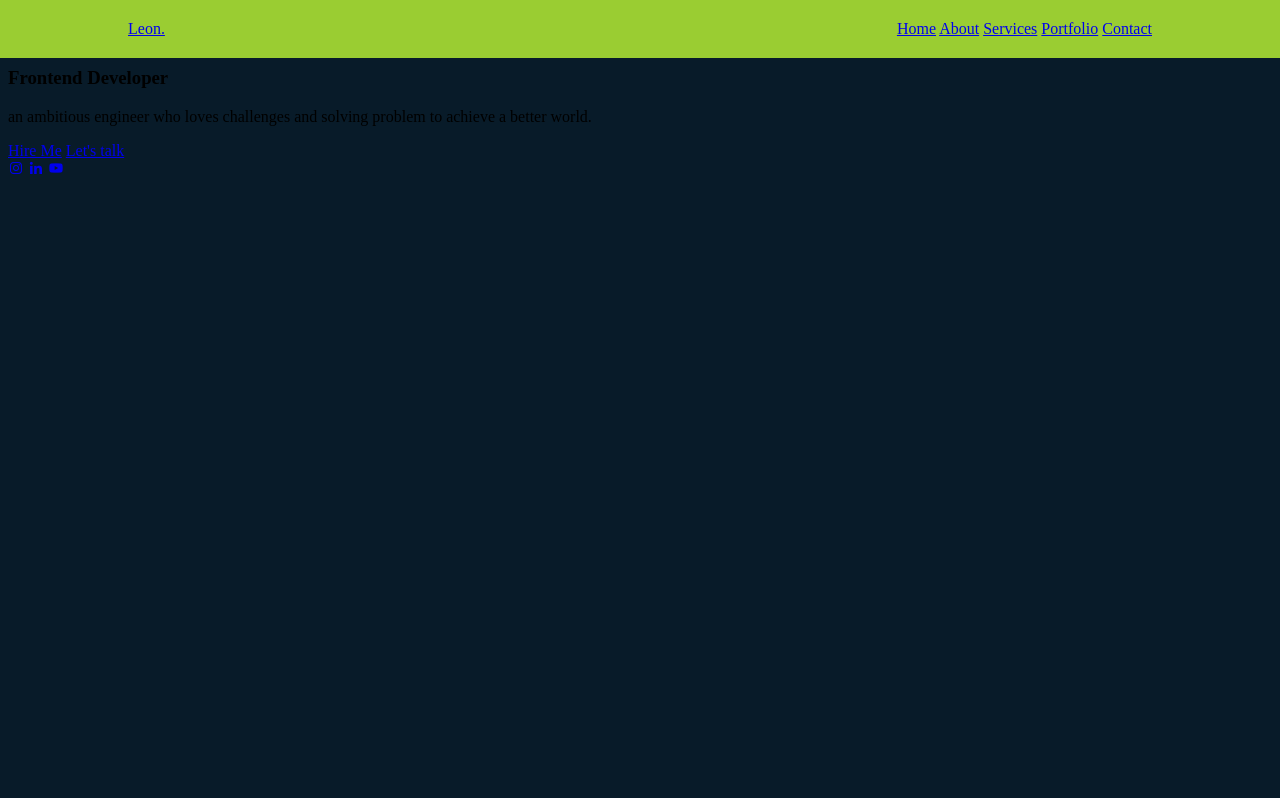
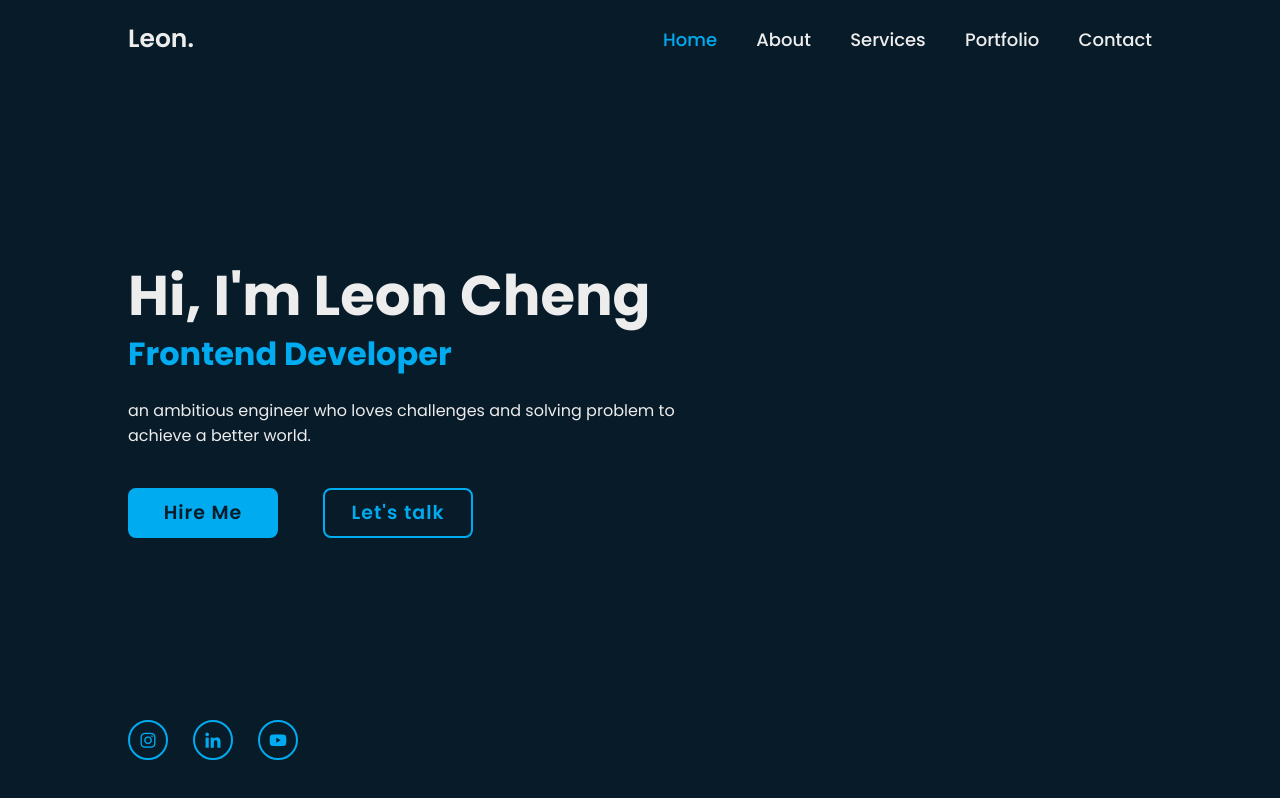
Before and after one commit to IAmFuture0/IAmFuture0.github.io, a plain HTML site: page index.html in a window 1280 px wide. Drawn offline with nearby package versions, Linux system fonts and the light colour scheme.

Commit message:
Update style.css

```diff
--- a/style.css
+++ b/style.css
@@ -1,14 +1,15 @@
 @import url('https://fonts.googleapis.com/css2?family=Poppins:wght@300;400;500;600;700;800;900&display=swap');
 
-{
+* {
     margin: 0;
     padding: 0;
     box-sizing: border-box;
-    font-family= 'Poppins', sans-serif;
+    font-family: 'Poppins', sans-serif;
 }
 
 body{
     background: #081b29;
+    color: #ededed;
 }
 
 .header {
@@ -17,11 +18,165 @@ body{
     left: 0;
     width: 100%;
     padding: 20px 10%;
-    background: yellowgreen;
+    background: transparent;
     display: flex;
     justify-content: space-between;
     align-items: center;
     z-index: 100;
+}
 
-    box-sizing: border-box;
+.logo {
+    font-size: 25px;
+    color: #ededed;
+    text-decoration: none;
+    font-weight: 600;
 }
+
+.navbar a {
+    font-size: 18px;
+    color: #ededed;
+    text-decoration: none;
+    font-weight: 500;
+    margin-left: 35px;
+    transition: .3s;
+}
+
+.navbar a:hover,
+.navbar a.active {
+    color: #00abf0;
+}
+
+.home {
+    height: 100vh;
+    display: flex;
+    align-items: center;
+    padding: 0 10%;
+}
+
+.home-content{
+    background: transparent;
+    max-width: 600px;
+}
+
+.home-content h1{
+    font-size: 56px;
+    font-weight: 700;
+    line-height: 1.2;
+}
+
+.home-content h3{
+    font-size: 32px;
+    font-weight: 700;
+    color: #00abf0;
+}
+
+.home-content p{
+    font-size: 16px;
+    margin: 20px 0 40px;
+}
+
+.home-content .btn-box{
+    display: flex;
+    justify-content: space-between;
+    width: 345px;
+    height: 50px;
+    background: transparent;
+}
+
+.btn-box a {
+    position: relative;
+    display: inline-flex;
+    justify-content: center;
+    align-items: center;
+    width: 150px;
+    height: 100%;
+    background: #00abf0;
+    border: 2px solid #00abf0;
+    border-radius: 8px;
+    font-size: 19px;
+    color: #081b29;
+    text-decoration: none;
+    font-weight: 600;
+    letter-spacing: 1px;
+    z-index: 1;
+    overflow: hidden;
+    transition: .5s;
+}
+
+.btn-box a:hover{
+    color: #00abf0;
+}
+
+.btn-box a:nth-child(2){
+    background: transparent;
+    color: #00abf0;
+}
+
+.btn-box a:nth-child(2):hover{
+    color: #081b29;
+}
+
+.btn-box a:nth-child(2)::before{
+    background: #00abf0;
+}
+
+.btn-box a::before{
+    content: '';
+    position: absolute;
+    top: 0;
+    left: 0;
+    width: 0;
+    height: 100%;
+    background: #081b29;
+    z-index: -1;
+    transition: .5s;
+}
+
+.btn-box a:hover::before{
+    width: 100%;
+}
+
+.home-sci {
+    position: absolute;
+    bottom: 40px;
+    width: 170px;
+    display: flex;
+    justify-content: space-between;
+}
+
+.home-sci a {
+    position: relative;
+    display: inline-flex;
+    justify-content: center;
+    align-items: center;
+    width: 40px;
+    height: 40px;
+    background: transparent;
+    border: 2px solid #00abf0;
+    border-radius: 50%;
+    font-size: 20px;
+    color: #00abf0;
+    text-decoration: none;
+    z-index: 1;
+    overflow: hidden;
+}
+
+.home-sci a:hover{
+    color: #081b29;
+}
+
+.home-sci a::before{
+    content: '';
+    position: absolute;
+    top: 0;
+    left: 0;
+    width: 0;
+    height: 100%;
+    background: #00abf0;
+    z-index: -1;
+    transition: .5s;
+}
+
+.home-sci a:hover::before{
+    width: 100%;
+}
```
